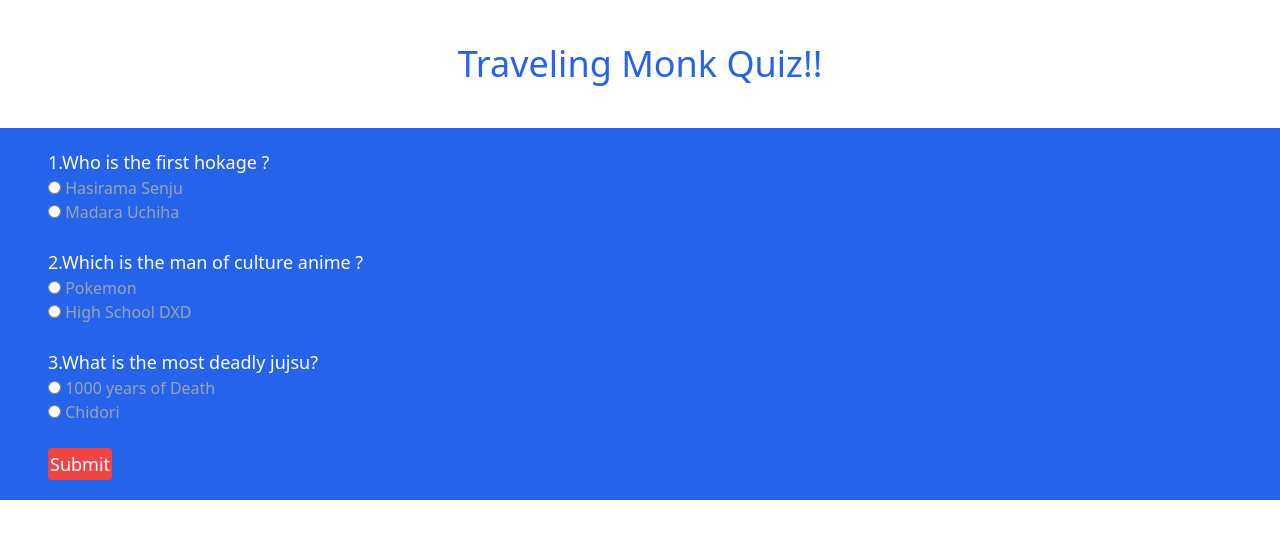
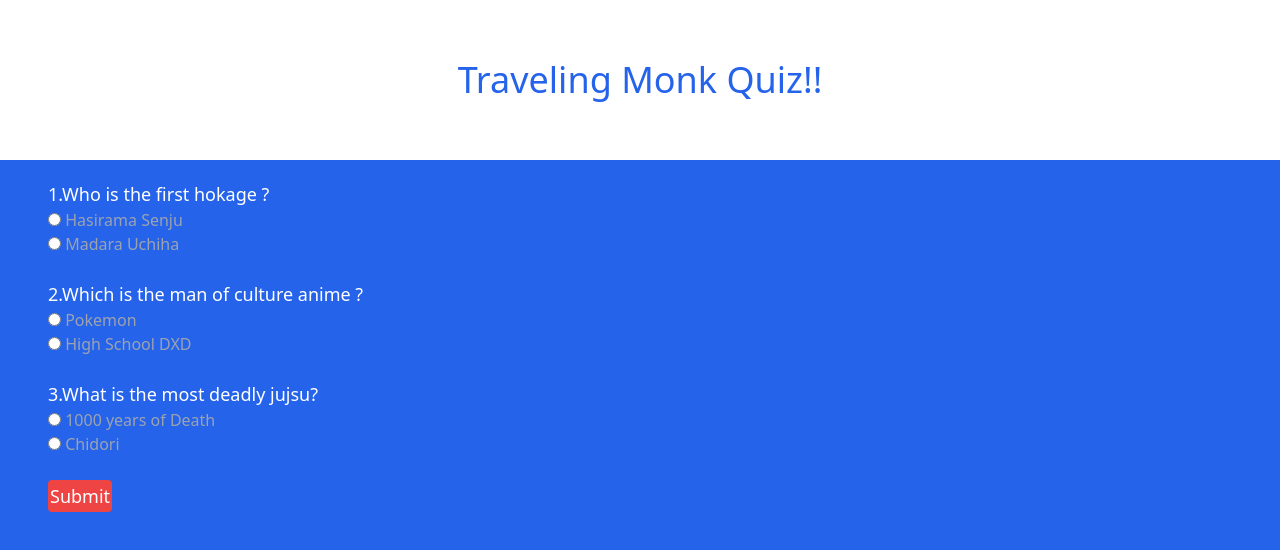
Before and after one commit to Meditatingpanda/quizApp, a plain HTML site: page index.html in a window 1280 px wide. Drawn offline with Linux system fonts and the light colour scheme.

Commit message:
changed design

```diff
--- a/index.html
+++ b/index.html
@@ -9,12 +9,11 @@
   </head>
   <body>
     <div class="intro w-full flex justify-center">
-      <span class="text-blue-600 text-4xl h-32 flex items-center">
+      <span class="text-blue-600 text-4xl  flex items-center">
         Traveling Monk Quiz!!
       </span>
     </div>
 
-    <!-- display Section -->
 
     <!-- Question Section Starts here -->
     <div
--- a/src/input.css
+++ b/src/input.css
@@ -27,6 +27,13 @@
             mr-3
             ml-3;
   }
+}
+
+.intro{
+   height:20vh;
+}
+.question-wrapper{
+  min-height:80vh;
 }
 .circular {
   height: 100px;
```
Also changed, not shown: dist/output.css.
